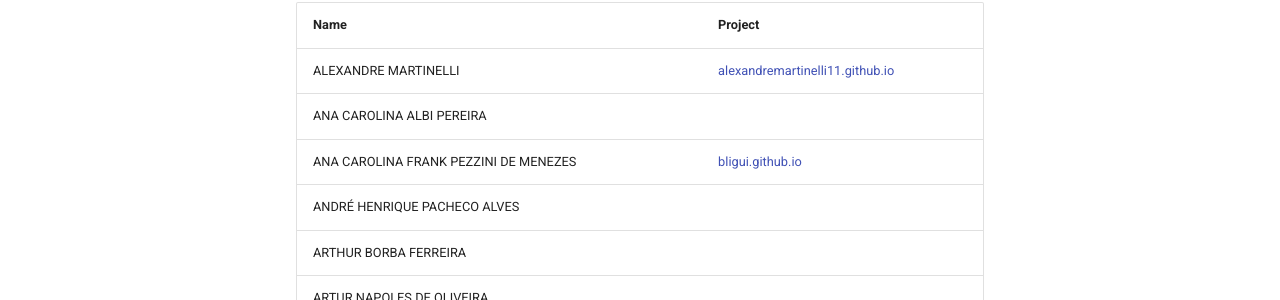
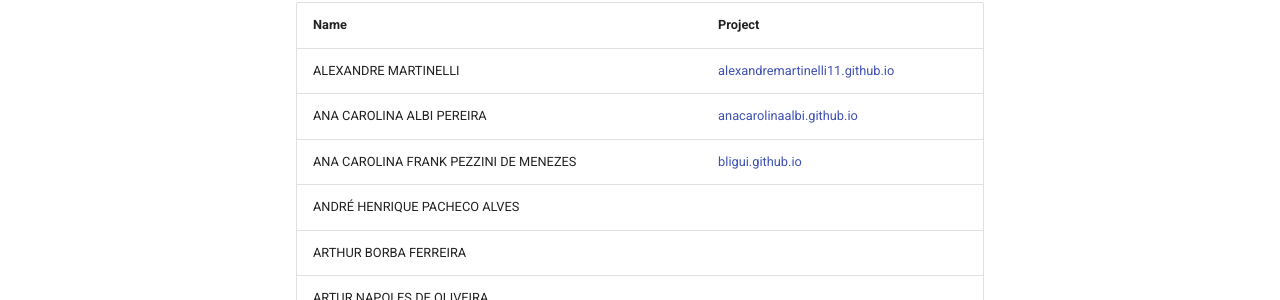
Before and after one commit to hsandmann/ml, an MkDocs documentation site: the page built from docs/versions/2025.2/index.md, in a window 1280 px wide and 900 px high. Shown: the part 345-645 px from the top of the window. Built offline with MkDocs 1.6.1 and Material for MkDocs 9.7.7, drawn with Linux system fonts in a browser that asks for light colours; comment, search, counter and statistics services are not loaded.

```diff
--- a/docs/versions/2025.2/index.md
+++ b/docs/versions/2025.2/index.md
@@ -8,7 +8,7 @@
 | Name | Project |
 |-------|---------|
 | ALEXANDRE MARTINELLI | [alexandremartinelli11.github.io](http://alexandremartinelli11.github.io/machine-learning/){:target="_blank"} |
-| ANA CAROLINA ALBI PEREIRA |  |
+| ANA CAROLINA ALBI PEREIRA | [anacarolinaalbi.github.io](https://anacarolinaalbi.github.io/machinelearning/){:target="_blank"} |
 | ANA CAROLINA FRANK PEZZINI DE MENEZES | [bligui.github.io](https://bligui.github.io/Machine-Learning-Ana/){:target="_blank"} |
 | ANDRÉ HENRIQUE PACHECO ALVES |  |
 | ARTHUR BORBA FERREIRA |  |
```
